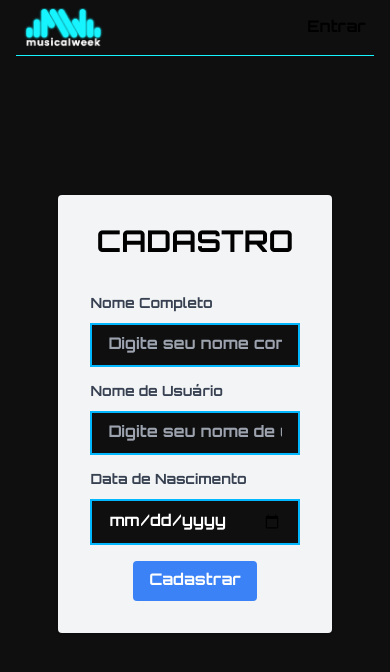
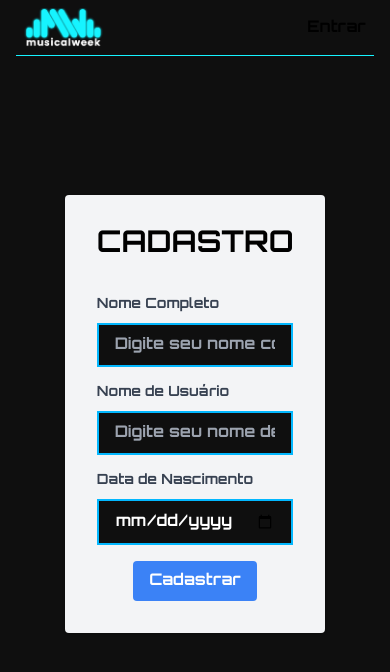
Before and after one commit to meira03/musicalweek, a Next.js app: page /en/cadastro-provider in a window 390 px wide. Shown: the top 672 px of the page. Built offline with nearby package versions, Linux system fonts and the light colour scheme; no server answers.

Commit message:
Ajuste na responsidade

```diff
--- a/src/app/[lang]/cadastro-provider/page.js
+++ b/src/app/[lang]/cadastro-provider/page.js
@@ -59,7 +59,7 @@ export default function Cadastro() {
   };
 
   return (
-    <main className="mx-auto sm:max-w-7xl px-2 sm:px-6 lg:px-8 min-h-[80vh] flex justify-center items-center">
+    <main className="mx-auto sm:max-w-7xl px-4 sm:px-6 lg:px-8 min-h-[80vh] flex flex-col justify-center items-center">
       <div className="bg-gray-100 dark:bg-zinc-800 max-w-md p-8 rounded shadow w-4/5 sm:w-1/2">
         <h1 className="dark:text-white text-center text-3xl font-bold uppercase">
           Cadastro
```
